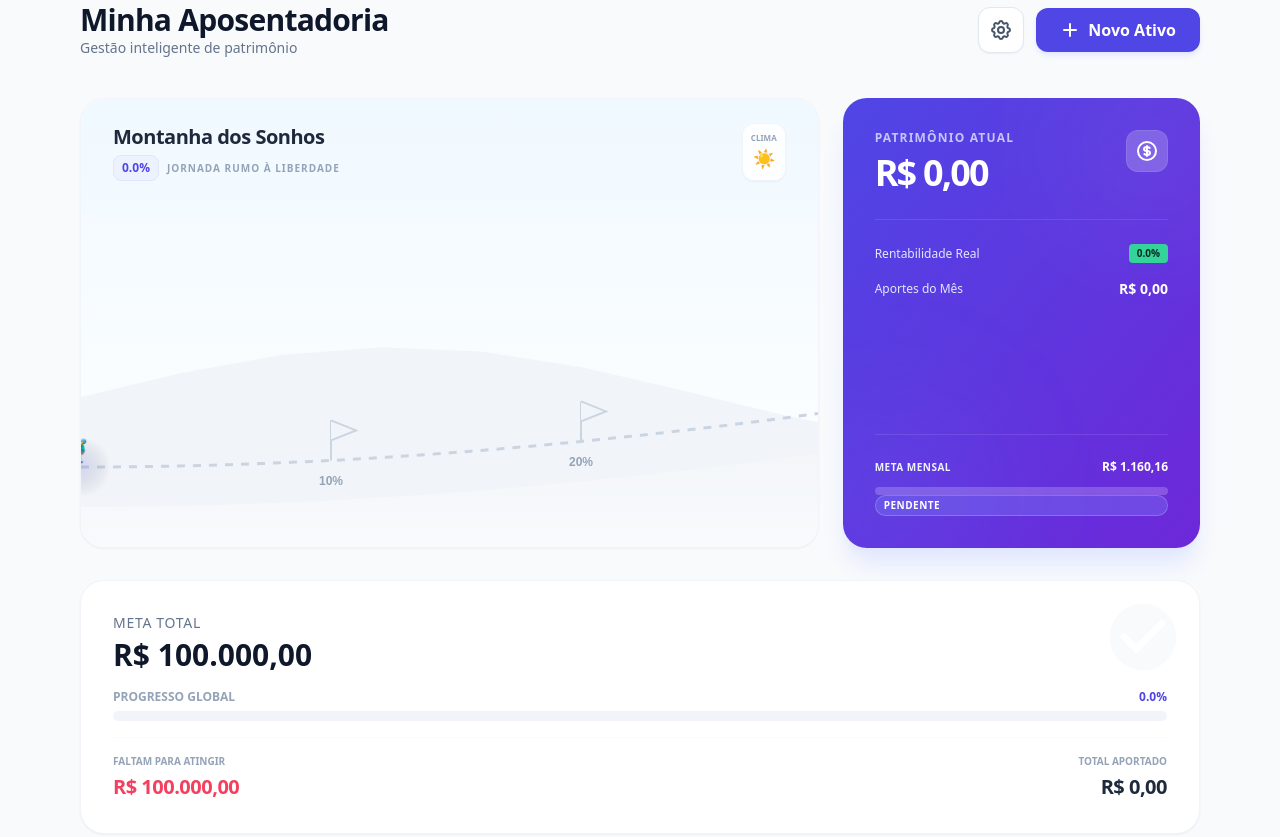
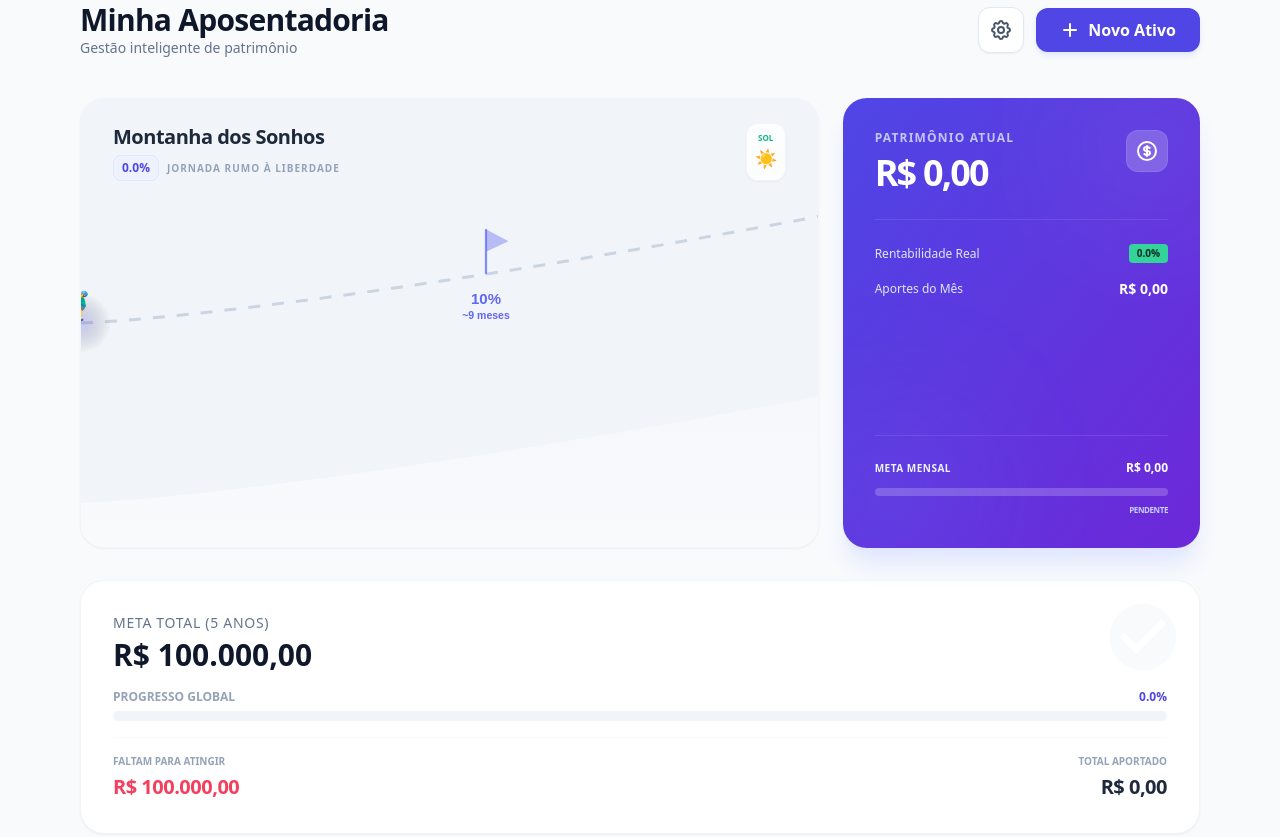
Before and after one commit to edmargomes/minha-aposentadoria, a Flask app: page / in a window 1280 px wide. Shown: the part 30-867 px from the top of the page. Run offline with Flask 3, Linux system fonts and the light colour scheme; data comes from the database, SQL or seed files in the repository; data that the repository does not hold is empty; some libraries are stand-ins or nearby versions.

Commit message:
Sistema de Clima e Jornada Épica na Montanha dos Sonhos
Novas funcionalidades e melhorias visuais:
- Implementação de um sistema de clima dinâmico (Sol, Nublado, Tempestade) baseado na performance real do patrimônio e rendimento.
- Criação de 'Marcas da Jornada': ícones persistentes que ficam gravados no trajeto da montanha para registrar momentos históricos de dificuldade ou superação.
- Redesenho do Cume: o topo da montanha (100%) agora possui um visual de pico majestoso com três bandeiras celebrativas e o selo 'LIBERDADE!'.
- Evolução do Canvas: suporte completo a navegação 2D (arrastar para todas as direções) e zoom de 1.5x para maior imersão.
- Lógica de Snapshot Diário: introdução de capturas diárias de patrimônio para calcular deltas de performance com precisão e evitar oscilações de clima durante atualizações parciais.
- Ajuste de Inclinação: o trajeto agora possui uma curva de subida mais íngreme e vertical, reforçando o desafio da escalada financeira.

```diff
--- a/app.py
+++ b/app.py
@@ -339,7 +339,8 @@ def get_metrics():
         'total_invested': total_invested,
         'remaining_amount': max(total_goal - current_equity, 0),
         'overall_progress': min((current_equity / total_goal) * 100, 100) if total_goal > 0 else 0,
-        'target_months': target_months
+        'target_months': target_months,
+        'annual_rate': annual_rate
     }
 
     # Milestone Tracking
@@ -348,6 +349,42 @@ def get_metrics():
     for pct in range(10, 101, 10):
         if progress >= pct:
             cursor.execute('INSERT OR IGNORE INTO milestones (percentage, reached_at) VALUES (?, ?)', (pct, today_str))
+
+    # --- WEATHER & JOURNEY SYSTEM ---
+    # 1. Get yesterday's snapshot or earliest available
+    cursor.execute('SELECT * FROM daily_snapshots WHERE date < ? ORDER BY date DESC LIMIT 1', (today_str,))
+    prev_snapshot = cursor.fetchone()
+
+    current_weather = "sunny"
+    if prev_snapshot:
+        equity_delta = current_equity - float(prev_snapshot['equity'])
+        invested_delta = total_invested - float(prev_snapshot['total_invested'])
+        # Yield delta: simplified as (Equity Change) - (New Money Added)
+        # If yield_delta is negative, it means the assets themselves depreciated.
+        yield_delta = equity_delta - invested_delta
+
+        if equity_delta < -1.0: # Significant drop in total equity
+            current_weather = "stormy"
+            # Record persistent "scar" on the mountain
+            cursor.execute('INSERT OR IGNORE INTO journey_events (percentage, type, date) VALUES (?, ?, ?)',
+                           (round(progress, 1), 'storm', today_str))
+        elif yield_delta < -1.0: # Equity might be up because of contributions, but yield is down
+            current_weather = "cloudy"
+            cursor.execute('INSERT OR IGNORE INTO journey_events (percentage, type, date) VALUES (?, ?, ?)',
+                           (round(progress, 1), 'cloud', today_str))
+
+    # 2. Update/Save today's snapshot (always the latest state of the day)
+    cursor.execute('''
+        INSERT INTO daily_snapshots (date, equity, total_invested)
+        VALUES (?, ?, ?)
+        ON CONFLICT(date) DO UPDATE SET equity=excluded.equity, total_invested=excluded.total_invested
+    ''', (today_str, current_equity, total_invested))
+    conn.commit()
+
+    # 3. Retrieve all persistent journey events
+    cursor.execute('SELECT percentage, type FROM journey_events ORDER BY percentage ASC')
+    metrics['journey_events'] = [dict(row) for row in cursor.fetchall()]
+    metrics['current_weather'] = current_weather
 
     cursor.execute('SELECT percentage, reached_at FROM milestones ORDER BY percentage ASC')
     metrics['milestones'] = [dict(row) for row in cursor.fetchall()]
--- a/static/script.js
+++ b/static/script.js
@@ -47,7 +47,6 @@ async function updateDashboard() {
         const response = await fetch('/api/dashboard/metrics');
         const metrics = await response.json();
 
-        document.getElementById('metric-monthly-target').innerText = formatCurrency(metrics.monthly_target);
         document.getElementById('metric-invested-month').innerText = formatCurrency(metrics.invested_this_month);
 
         const progressBar = document.getElementById('month-progress-bar');
@@ -56,23 +55,23 @@ async function updateDashboard() {
 
         if (metrics.month_progress >= 100) {
             statusMonth.innerText = 'Meta Atingida';
-            statusMonth.className = 'text-[10px] font-bold px-2 py-0.5 rounded-full bg-emerald-500/20 text-emerald-100 uppercase tracking-wider border border-emerald-400/30';
-            progressBar.className = 'bg-emerald-400 h-2.5 rounded-full shadow-[0_0_10px_rgba(52,211,153,0.5)]';
+            statusMonth.className = 'text-[8px] font-bold px-2 py-0.5 rounded-full bg-emerald-500/20 text-emerald-100 uppercase tracking-wider border border-emerald-400/30';
+            progressBar.className = 'bg-emerald-400 h-2 rounded-full shadow-[0_0_10px_rgba(52,211,153,0.5)]';
         } else {
             statusMonth.innerText = 'Pendente';
-            statusMonth.className = 'text-[10px] font-bold px-2 py-0.5 rounded-full bg-indigo-400/30 text-white uppercase tracking-wider border border-white/20';
-            progressBar.className = 'bg-indigo-300/50 h-2.5 rounded-full';
+            statusMonth.className = 'text-[8px] text-indigo-200 font-bold mt-2 uppercase text-right tracking-tighter';
+            progressBar.className = 'bg-indigo-300/50 h-2 rounded-full';
         }
 
         document.getElementById('metric-current-equity').innerText = formatCurrency(metrics.current_equity);
         document.getElementById('metric-profitability').innerText = `${metrics.profitability.toFixed(1)}%`;
-        document.getElementById('metric-total-invested').innerText = formatCurrency(metrics.total_invested);
         document.getElementById('metric-total-invested-label').innerText = formatCurrency(metrics.total_invested);
         document.getElementById('metric-remaining-amount').innerText = formatCurrency(metrics.remaining_amount);
         document.getElementById('metric-overall-progress').innerText = `${metrics.overall_progress.toFixed(1)}%`;
         document.getElementById('overall-progress-bar').style.width = `${metrics.overall_progress}%`;
 
         const years = (metrics.target_months / 12).toFixed(1).replace('.0', '');
+        document.getElementById('label-total-goal').innerText = `Meta Total (${years} anos)`;
         document.getElementById('metric-total-goal').innerText = formatCurrency(metrics.total_goal);
 
         // Render Mountain
@@ -87,12 +86,19 @@ async function updateDashboard() {
 
 let mountainState = {
     offsetX: 0,
+    offsetY: 0,
     isDragging: false,
     startX: 0,
-    width: 2500, // Virtual width
+    startY: 0,
+    width: 3000,
+    height: 1000,
     progress: 0,
     milestones: [],
-    startDate: null
+    journeyEvents: [], // Persistent marks
+    currentWeather: 'sunny',
+    startDate: null,
+    zoom: 1.5,
+    metrics: null
 };
 
 function initMountainCanvas() {
@@ -114,14 +120,22 @@ function initMountainCanvas() {
     wrapper.addEventListener('mousedown', (e) => {
         mountainState.isDragging = true;
         mountainState.startX = e.clientX - mountainState.offsetX;
+        mountainState.startY = e.clientY - mountainState.offsetY;
+        canvas.dataset.initialScrolled = "true";
     });
 
     window.addEventListener('mousemove', (e) => {
         if (!mountainState.isDragging) return;
+
         mountainState.offsetX = e.clientX - mountainState.startX;
-        // Bound checks
-        const minX = -(mountainState.width - canvas.width);
+        mountainState.offsetY = e.clientY - mountainState.startY;
+
+        const minX = -(mountainState.width * mountainState.zoom - canvas.width);
+        const minY = -(mountainState.height * mountainState.zoom - canvas.height);
+
         mountainState.offsetX = Math.min(0, Math.max(minX, mountainState.offsetX));
+        mountainState.offsetY = Math.min(0, Math.max(minY, mountainState.offsetY));
+
         draw();
     });
 
@@ -130,47 +144,72 @@ function initMountainCanvas() {
     });
 
     function getPathY(x) {
-        const h = canvas.height;
-        // Smooth S-curve path
         const normalizedX = x / mountainState.width;
-        const curve = (Math.sin(normalizedX * Math.PI - Math.PI/2) + 1) / 2;
-        return h - 80 - curve * (h - 180);
+        const peakPos = 0.9;
+
+        if (normalizedX <= peakPos) {
+            const progressOnSlope = normalizedX / peakPos;
+            const curve = Math.pow(progressOnSlope, 1.3);
+            return mountainState.height - 150 - curve * (mountainState.height - 350);
+        } else {
+            return mountainState.height - 150 - 1.0 * (mountainState.height - 350);
+        }
     }
 
     function draw() {
         ctx.clearRect(0, 0, canvas.width, canvas.height);
+
+        const peakWidth = mountainState.width * 0.9;
+        const climberX = (mountainState.progress / 100) * peakWidth;
+        const climberY = getPathY(climberX);
+
+        if (!canvas.dataset.initialScrolled) {
+            const targetX = -(climberX * mountainState.zoom - canvas.width / 2);
+            const targetY = -(climberY * mountainState.zoom - canvas.height / 2);
+            const minX = -(mountainState.width * mountainState.zoom - canvas.width);
+            const minY = -(mountainState.height * mountainState.zoom - canvas.height);
+            mountainState.offsetX = Math.min(0, Math.max(minX, targetX));
+            mountainState.offsetY = Math.min(0, Math.max(minY, targetY));
+        }
+
         ctx.save();
-        ctx.translate(mountainState.offsetX, 0);
+        ctx.translate(mountainState.offsetX, mountainState.offsetY);
+        ctx.scale(mountainState.zoom, mountainState.zoom);
 
-        // 1. Draw Far Mountains (Subtle)
-        ctx.fillStyle = '#f1f5f9';
+        // 1. Draw Far Mountains
+        ctx.fillStyle = mountainState.currentWeather === 'stormy' ? '#e2e8f0' : '#f1f5f9';
         ctx.beginPath();
-        ctx.moveTo(0, canvas.height);
+        ctx.moveTo(0, mountainState.height);
         for(let i=0; i<=mountainState.width; i+=100) {
-            ctx.lineTo(i, canvas.height - 150 - Math.sin(i/200)*50);
+            ctx.lineTo(i, mountainState.height - 300 - Math.sin(i/300)*120);
         }
-        ctx.lineTo(mountainState.width, canvas.height);
+        ctx.lineTo(mountainState.width, mountainState.height);
         ctx.fill();
 
-        // 2. Draw Main Mountain Body
-        const gradient = ctx.createLinearGradient(0, canvas.height, 0, 0);
+        // 2. Main Mountain
+        const gradient = ctx.createLinearGradient(0, mountainState.height, 0, 0);
+        if (mountainState.currentWeather === 'stormy') {
+            gradient.addColorStop(0, '#f1f5f9');
+            gradient.addColorStop(1, '#94a3b8');
+        } else {
             gradient.addColorStop(0, '#f8fafc');
             gradient.addColorStop(1, '#e2e8f0');
+        }
         ctx.fillStyle = gradient;
         ctx.beginPath();
-        ctx.moveTo(0, canvas.height);
+        ctx.moveTo(0, mountainState.height);
         for(let i=0; i<=mountainState.width; i+=20) {
-            ctx.lineTo(i, getPathY(i) + 40);
+            ctx.lineTo(i, getPathY(i) + 120);
         }
-        ctx.lineTo(mountainState.width, canvas.height);
+        ctx.lineTo(mountainState.width, mountainState.height);
         ctx.fill();
 
-        // 3. Draw the Path (Sinuous Line)
+        // 3. Path
         ctx.setLineDash([8, 8]);
-        ctx.strokeStyle = '#cbd5e1';
-        ctx.lineWidth = 3;
+        ctx.strokeStyle = mountainState.currentWeather === 'stormy' ? '#64748b' : '#cbd5e1';
+        ctx.lineWidth = 2;
         ctx.beginPath();
-        for(let i=0; i<=mountainState.width; i+=10) {
+        for(let i=0; i<=peakWidth; i+=10) {
             const y = getPathY(i);
             if (i === 0) ctx.moveTo(i, y);
             else ctx.lineTo(i, y);
@@ -178,71 +217,106 @@ function initMountainCanvas() {
         ctx.stroke();
         ctx.setLineDash([]);
 
-        // 4. Draw Milestones/Flags
-        const maxVisiblePct = Math.min(100, Math.floor(mountainState.progress / 10) * 10 + 20);
+        // 4. Journey Events (Persistent marks)
+        mountainState.journeyEvents.forEach(evt => {
+            const ex = (evt.percentage / 100) * peakWidth;
+            const ey = getPathY(ex);
+            ctx.font = '16px sans-serif';
+            ctx.textAlign = 'center';
+            ctx.fillText(evt.type === 'storm' ? '⛈️' : '⛅', ex, ey - 10);
+        });
+
+        // 5. Milestones
+        const metrics = mountainState.metrics;
         const startDay = new Date(mountainState.startDate + 'T12:00:00');
+        const nextPct = Math.ceil((mountainState.progress + 0.1) / 10) * 10;
 
         for (let pct = 10; pct <= 100; pct += 10) {
-            if (pct > maxVisiblePct && pct > 10) continue;
-
-            const x = (pct / 100) * mountainState.width;
+            const x = (pct / 100) * peakWidth;
             const y = getPathY(x);
             const milestone = mountainState.milestones.find(m => m.percentage === pct);
             const reached = !!milestone;
+            const isNext = pct === nextPct && !reached;
+            const isFinal = pct === 100;
 
-            // Flag pole
-            ctx.strokeStyle = reached ? '#6366f1' : '#cbd5e1';
+            if (isFinal) {
+                const colors = ['#f59e0b', '#6366f1', '#f59e0b'];
+                [-20, 0, 20].forEach((offset, idx) => {
+                    const fx = x + offset;
+                    const fy = y;
+                    ctx.strokeStyle = reached ? colors[idx] : '#cbd5e1';
                     ctx.lineWidth = 2;
                     ctx.beginPath();
+                    ctx.moveTo(fx, fy);
+                    ctx.lineTo(fx, fy - (idx === 1 ? 50 : 35));
+                    ctx.stroke();
+                    ctx.fillStyle = reached ? colors[idx] : '#f1f5f9';
+                    ctx.beginPath();
+                    ctx.moveTo(fx, fy - (idx === 1 ? 50 : 35));
+                    ctx.lineTo(fx + (idx === 1 ? 25 : 15), fy - (idx === 1 ? 40 : 28));
+                    ctx.lineTo(fx, fy - (idx === 1 ? 30 : 20));
+                    ctx.fill();
+                });
+                ctx.fillStyle = reached ? '#b45309' : '#94a3b8';
+                ctx.font = '900 14px sans-serif';
+                ctx.fillText('LIBERDADE!', x, y + 30);
+            } else {
+                ctx.strokeStyle = reached ? '#6366f1' : (isNext ? '#818cf8' : '#cbd5e1');
+                ctx.lineWidth = 1.5;
+                ctx.beginPath();
                 ctx.moveTo(x, y);
-            ctx.lineTo(x, y - 40);
+                ctx.lineTo(x, y - 30);
                 ctx.stroke();
-
-            // Flag cloth
-            ctx.fillStyle = reached ? '#6366f1' : '#f1f5f9';
+                ctx.fillStyle = reached ? '#6366f1' : (isNext ? 'rgba(99, 102, 241, 0.4)' : '#f1f5f9');
                 ctx.beginPath();
-            ctx.moveTo(x, y - 40);
-            ctx.lineTo(x + 25, y - 30);
-            ctx.lineTo(x, y - 20);
+                ctx.moveTo(x, y - 30);
+                ctx.lineTo(x + 15, y - 22);
+                ctx.lineTo(x, y - 15);
                 ctx.fill();
-            if(!reached) {
-                ctx.strokeStyle = '#cbd5e1';
-                ctx.stroke();
+                ctx.fillStyle = reached ? '#4338ca' : (isNext ? '#6366f1' : '#94a3b8');
+                ctx.font = '900 10px sans-serif';
+                ctx.textAlign = 'center';
+                ctx.fillText(`${pct}%`, x, y + 20);
             }
-
-            // Labels
-            ctx.fillStyle = reached ? '#4338ca' : '#94a3b8';
-            ctx.font = '900 12px sans-serif';
-            ctx.textAlign = 'center';
-            ctx.fillText(`${pct}%`, x, y + 25);
 
             if (reached) {
                 const reachedDay = new Date(milestone.reached_at + 'T12:00:00');
                 const diffDays = Math.ceil(Math.abs(reachedDay - startDay) / (1000 * 60 * 60 * 24));
                 ctx.fillStyle = '#10b981';
-                ctx.font = 'bold 9px sans-serif';
-                ctx.fillText(`${diffDays} dias`, x, y + 38);
+                ctx.font = 'bold 7px sans-serif';
+                ctx.fillText(`${diffDays} dias`, x, y + (isFinal ? 45 : 30));
+            } else if (isNext && metrics) {
+                const targetValue = metrics.total_goal * (pct / 100);
+                const PV = metrics.current_equity;
+                const PMT = metrics.monthly_target || 1;
+                const r = (metrics.annual_rate / 100) / 12;
+                let months = 0;
+                if (targetValue > PV) {
+                    if (r > 0) {
+                        months = Math.log((targetValue * r + PMT) / (PV * r + PMT)) / Math.log(1 + r);
+                    } else {
+                        months = (targetValue - PV) / PMT;
+                    }
+                }
+                const timeText = months > 12 ? `~${(months/12).toFixed(1)} anos` : `~${Math.ceil(months)} meses`;
+                ctx.fillStyle = '#6366f1';
+                ctx.font = 'bold 7px sans-serif';
+                ctx.fillText(timeText, x, y + 30);
             }
         }
 
-        // 5. Draw the Climber
-        const climberX = (mountainState.progress / 100) * mountainState.width;
-        const climberY = getPathY(climberX);
-
-        // Climber Glow
-        const glow = ctx.createRadialGradient(climberX, climberY, 0, climberX, climberY, 30);
-        glow.addColorStop(0, 'rgba(99, 102, 241, 0.2)');
+        // 6. Climber
+        const glow = ctx.createRadialGradient(climberX, climberY, 0, climberX, climberY, 20);
+        glow.addColorStop(0, mountainState.currentWeather === 'stormy' ? 'rgba(148, 163, 184, 0.4)' : 'rgba(99, 102, 241, 0.3)');
         glow.addColorStop(1, 'transparent');
         ctx.fillStyle = glow;
         ctx.beginPath();
-        ctx.arc(climberX, climberY, 30, 0, Math.PI*2);
+        ctx.arc(climberX, climberY, 20, 0, Math.PI*2);
         ctx.fill();
-
-        // Climber Emoji (simple but effective for "bonequinho")
-        ctx.font = '24px sans-serif';
+        ctx.font = '20px sans-serif';
         ctx.textAlign = 'center';
         ctx.textBaseline = 'middle';
-        ctx.fillText('🧗‍♂️', climberX, climberY - 15);
+        ctx.fillText(mountainState.currentWeather === 'stormy' ? '🧗' : '🧗‍♂️', climberX, climberY - 10);
 
         ctx.restore();
     }
@@ -257,22 +331,34 @@ function renderMountain(metrics) {
 
     mountainState.progress = metrics.overall_progress;
     mountainState.milestones = metrics.milestones;
+    mountainState.journeyEvents = metrics.journey_events || [];
+    mountainState.currentWeather = metrics.current_weather || 'sunny';
     mountainState.startDate = metrics.start_date;
+    mountainState.metrics = metrics;
 
     document.getElementById('mountain-progress-text').innerText = `${mountainState.progress.toFixed(1)}%`;
 
-    // Auto-scroll logic (only once)
-    const canvas = document.getElementById('mountainCanvas');
-    if (canvas && !canvas.dataset.initialScrolled) {
-        const climberX = (mountainState.progress / 100) * mountainState.width;
-        mountainState.offsetX = Math.min(0, Math.max(-(mountainState.width - canvas.width), -(climberX - canvas.width/2)));
-        canvas.dataset.initialScrolled = "true";
+    // Update weather widget
+    const weatherIcon = document.getElementById('weather-icon');
+    const weatherLabel = document.getElementById('weather-label');
+    if (weatherIcon && weatherLabel) {
+        if (mountainState.currentWeather === 'stormy') {
+            weatherIcon.innerText = '⛈️';
+            weatherLabel.innerText = 'Tempestade';
+            weatherLabel.className = 'text-[8px] font-black text-rose-500 uppercase';
+        } else if (mountainState.currentWeather === 'cloudy') {
+            weatherIcon.innerText = '⛅';
+            weatherLabel.innerText = 'Nublado';
+            weatherLabel.className = 'text-[8px] font-black text-amber-500 uppercase';
+        } else {
+            weatherIcon.innerText = '☀️';
+            weatherLabel.innerText = 'Sol';
+            weatherLabel.className = 'text-[8px] font-black text-emerald-500 uppercase';
+        }
     }
 
     if (drawMountain) drawMountain();
 }
-
-// --- ASSETS (PATRIMONY) ---
 
 // --- ASSETS (PATRIMONY) ---
 
@@ -467,10 +553,10 @@ async function saveAsset(e) {
 
 async function deleteAsset() {
     const id = document.getElementById('asset-id').value;
-    if (confirm('Deseja excluir este ativo?')) {
+    if (confirm('Deseja excluir este ativo e todo o seu histórico?')) {
         try {
-            await fetch(`/api/investments/${id}`, { method: 'DELETE' });
-            closeAssetModal(); initApp();
+            const response = await fetch(`/api/investments/${id}`, { method: 'DELETE' });
+            if (response.ok) { closeAssetModal(); initApp(); }
         } catch (error) { console.error(error); }
     }
 }
--- a/templates/index.html
+++ b/templates/index.html
@@ -46,8 +46,8 @@
 
                 <div class="absolute top-6 right-8 z-10 flex gap-2">
                     <div class="bg-white/80 backdrop-blur-sm border border-slate-100 p-2 rounded-xl flex flex-col items-center shadow-sm">
-                        <span class="text-[8px] font-black text-slate-400 uppercase">Clima</span>
-                        <span class="text-lg">☀️</span>
+                        <span id="weather-label" class="text-[8px] font-black text-slate-400 uppercase">Clima</span>
+                        <span id="weather-icon" class="text-lg">☀️</span>
                     </div>
                 </div>
 
```
Also changed, not shown: database.py (+12 -0 lines). Lines whose indentation alone changed are shown as unchanged.
